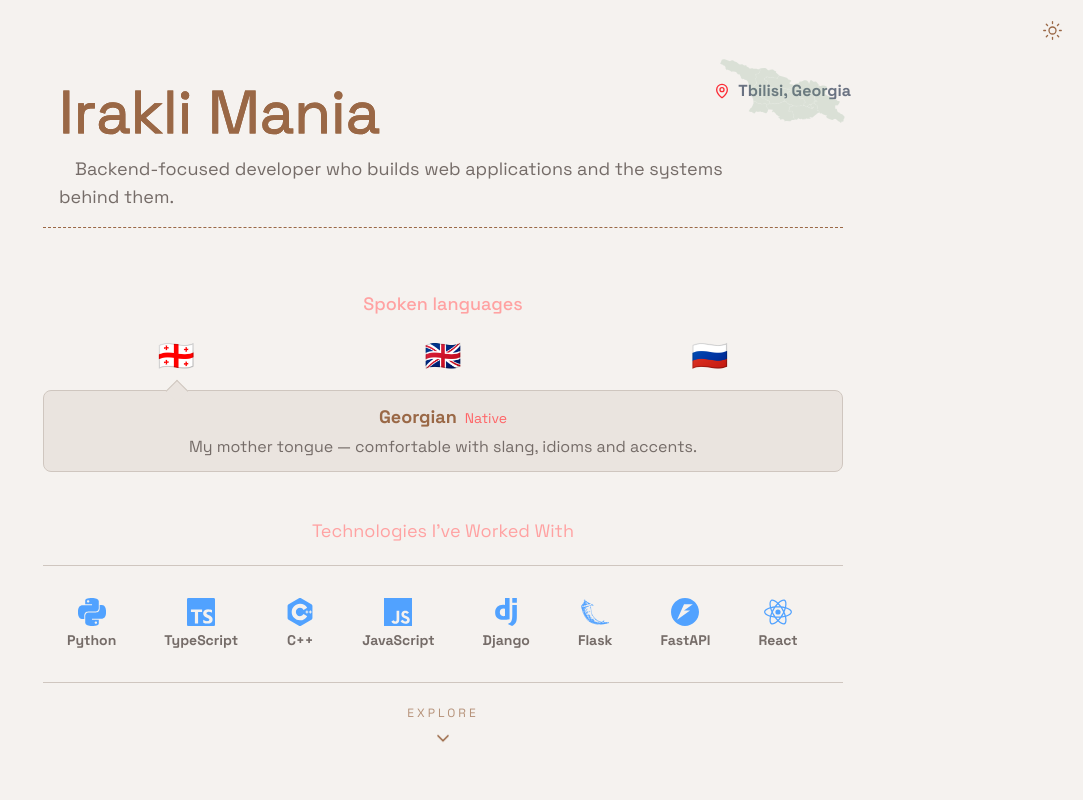
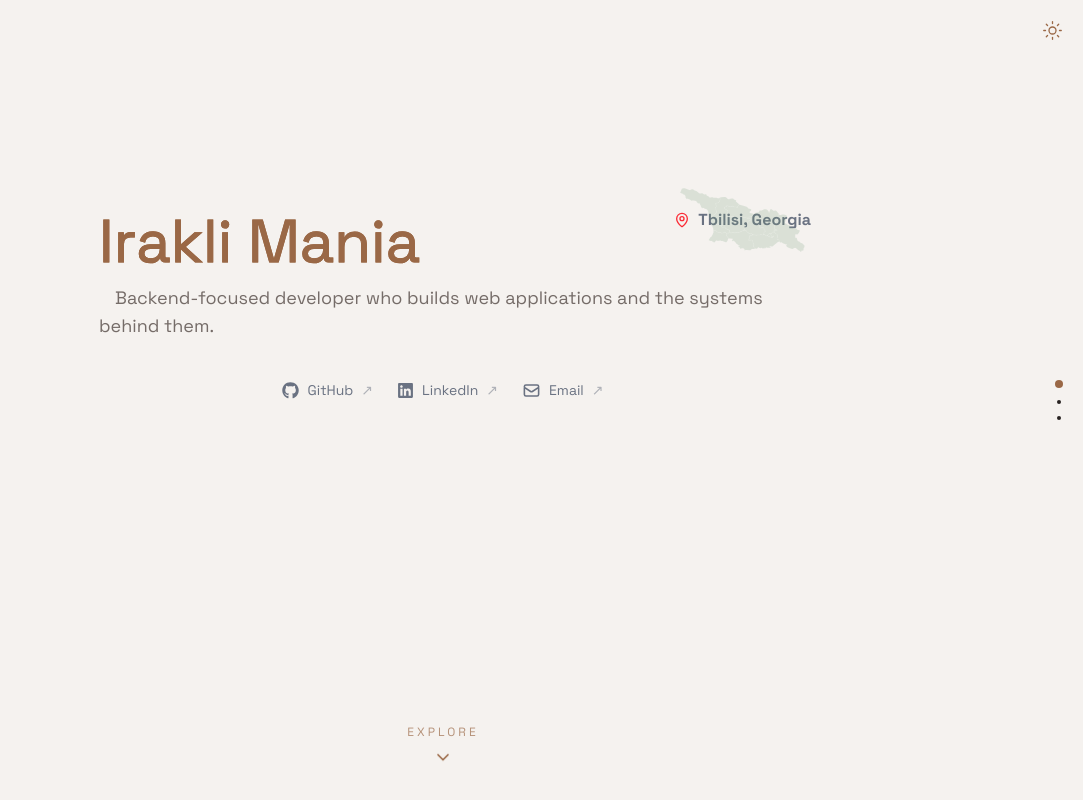
Before and after one commit to ikamania/mani-portfolio, a React (Vite) app in the folder portfolio/: page /#/ in a window 1280 px wide. Shown: the whole page, without its empty margins (197-1280 px from the left). Built offline with nearby package versions, Linux system fonts and the light colour scheme.

Commit message:
feat: implement navigation and social links
- update home styling accordingly

```diff
--- a/portfolio/src/components/Hero.tsx
+++ b/portfolio/src/components/Hero.tsx
@@ -6,7 +6,7 @@ const nameLetters = name.split("")
 
 const Hero = () => {
   return (
-    <div className="w-full border-b border-dashed border-accent pt-8 p-4">
+    <div className="w-full border-dashed border-accent p-4">
       <div className="relative">
         <h1
           className="
--- a/portfolio/src/pages/Home.tsx
+++ b/portfolio/src/pages/Home.tsx
@@ -3,17 +3,36 @@ import Hero from "../components/Hero"
 import Skills from "../components/Skills"
 import Languages from "../components/Languages"
 import ScrollArrow from "../components/ScrollArrow"
+import PageDots from "../components/PageDots"
+import SocialLinks from "../components/SocialLinks"
 
 function Home() {
   return (
-    <main className="bg-background w-full h-dvh p-5 sm:p-10 font-grotesk">
-      <section className="mx-auto flex w-full h-full justify-around max-w-[50rem] flex-col items-center">
-        <ThemeToggle />
-        <Hero />
-        <Languages />
-        <Skills />
+    <main className="w-full bg-background font-grotesk">
+      <ThemeToggle />
+
+      <section
+        id="home"
+        className="
+          relative mx-auto flex min-h-dvh max-w-[50rem]
+          flex-col items-center justify-between
+          px-5 py-8 sm:px-10
+        "
+      >
+        <div
+          className="
+            flex w-full flex-1 flex-col items-center justify-center
+            mb-[10rem]
+          "
+        >
+          <Hero />
+          <SocialLinks />
+        </div>
+
         <ScrollArrow />
       </section>
+
+      <PageDots />
     </main>
   )
 }
```
